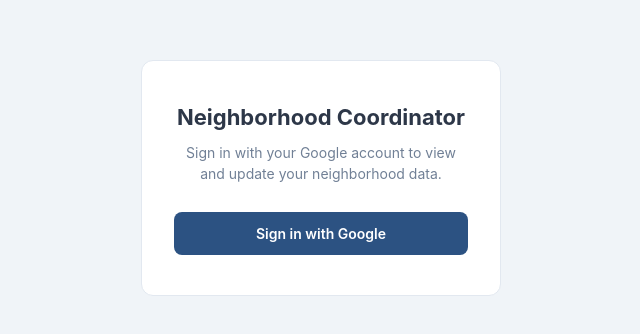
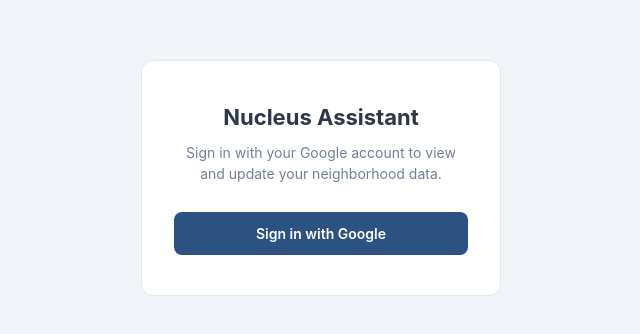
Before and after one commit to kalantar-bahai/neighborhood-updater, a Next.js app in the folder web/: page / in a window 1280 px wide. Shown: the part 222-556 px from the top of the page, without its empty margins (319-959 px from the left). Built offline with nearby package versions, Linux system fonts and the light colour scheme; no server answers.

Commit message:
fix: rename app to Nucleus Assistant

```diff
--- a/web/src/app/layout.tsx
+++ b/web/src/app/layout.tsx
@@ -2,7 +2,7 @@
 import './globals.css';
 
 export const metadata: Metadata = {
-  title: 'Neighborhood Coordinator',
+  title: 'Nucleus Assistant',
   description: 'View and update neighborhood data',
 };
 
--- a/web/src/app/page.tsx
+++ b/web/src/app/page.tsx
@@ -8,7 +8,7 @@
     return (
       <div className="signin-page">
         <div className="signin-card">
-          <h1>Neighborhood Coordinator</h1>
+          <h1>Nucleus Assistant</h1>
           <p>Sign in with your Google account to view and update your neighborhood data.</p>
           <form action={async () => { 'use server'; await signIn('google'); }}>
             <button type="submit" className="signin-btn">Sign in with Google</button>
```
